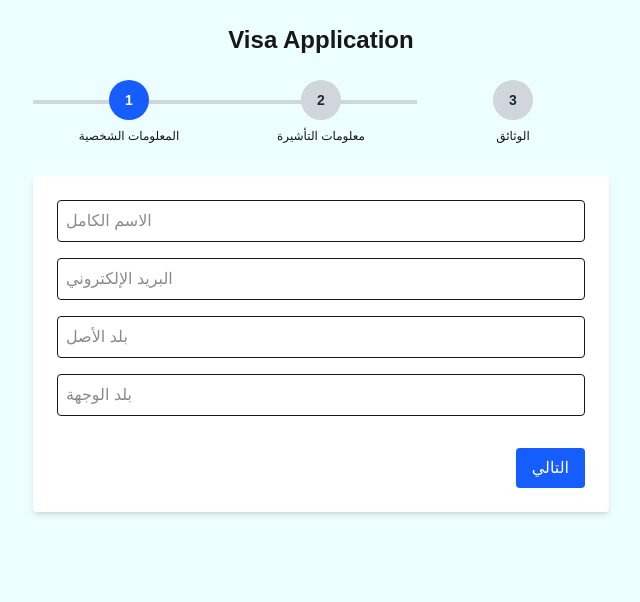
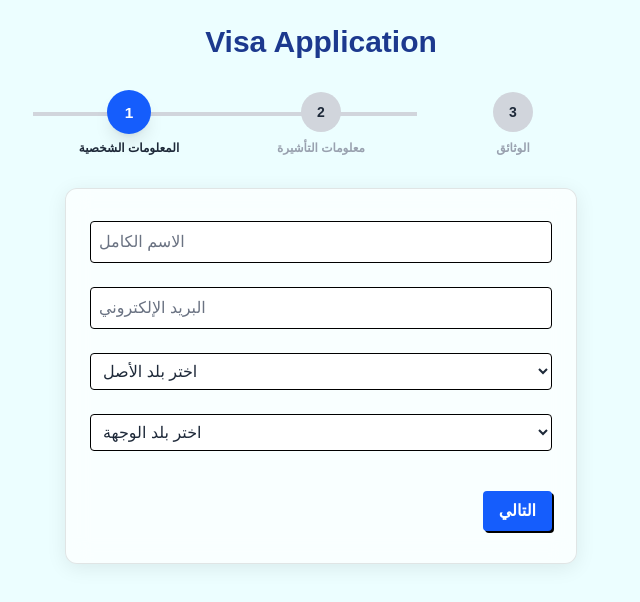
Before and after one commit to OualidBhd/swiftvisa-pro-max, a Next.js app: page /apply in a window 1280 px wide. Shown: the top 602 px of the page, without its empty margins (319-959 px from the left). Built offline with nearby package versions, Linux system fonts and the light colour scheme.

Commit message:
🔥 تحسين شكل خطوات التقديم: تحريك + Gradient

```diff
--- a/app/apply/page.tsx
+++ b/app/apply/page.tsx
@@ -2,7 +2,6 @@
 
 import { useState } from 'react';
 import { useRouter } from 'next/navigation';
-
 import UploadField from '@/components/FileUpload';
 
 export default function ApplyPage() {
@@ -79,13 +78,13 @@ export default function ApplyPage() {
   if (success) {
     return (
       <div className="min-h-screen flex flex-col items-center justify-center bg-cyan-50 text-center p-6">
-        <div className="bg-white p-6 rounded shadow-md w-full max-w-md">
+        <div className="bg-white border border-black rounded-xl shadow-[4px_4px_0px_black] p-6 w-full max-w-md">
           <h2 className="text-2xl font-bold text-green-600 mb-4">تم تقديم الطلب بنجاح!</h2>
           <p className="mb-2 text-gray-700">تم إرسال رمز التتبع إلى بريدك الإلكتروني:</p>
           <p className="font-mono text-blue-600 text-sm break-all">{trackingCode}</p>
           <button
             onClick={() => router.push('/tracking')}
-            className="mt-6 bg-blue-600 hover:bg-blue-700 text-white py-2 px-6 rounded-full"
+            className="mt-6 bg-white border border-black text-black font-bold py-2 px-6 rounded-full shadow-[2px_2px_0px_black] hover:bg-gray-100 transition"
           >
             الذهاب إلى صفحة التتبع
           </button>
@@ -95,8 +94,8 @@ export default function ApplyPage() {
   }
 
   return (
-    <div className="min-h-screen bg-cyan-50 p-6">
-      <h1 className="text-2xl font-bold mb-6 text-center">Visa Application</h1>
+    <div className="min-h-screen bg-cyan-50 p-4 sm:p-6">
+      <h1 className="text-2xl sm:text-3xl font-extrabold text-center text-blue-900 mb-8">Visa Application</h1>
 
       {/* Progress Bar */}
       <div className="flex justify-between mb-8 relative max-w-xl mx-auto">
@@ -104,45 +103,144 @@ export default function ApplyPage() {
     const current = index + 1 === step;
     const completed = index + 1 < step;
     return (
-            <div key={index} className="flex-1 flex flex-col items-center relative z-10">
-              <div className={`w-10 h-10 rounded-full flex items-center justify-center font-bold text-sm transition
-                ${current ? 'bg-blue-600 text-white' :
-                  completed ? 'bg-green-500 text-white' : 'bg-gray-300 text-gray-800'}`}>
+      <div
+        key={index}
+        className="flex-1 flex flex-col items-center relative z-10 transition-all duration-300 ease-in-out"
+      >
+        <div
+          className={`w-10 h-10 rounded-full flex items-center justify-center font-bold text-sm transition-all duration-300 ease-in-out
+            ${current ? 'bg-blue-600 text-white scale-110 shadow-lg' :
+              completed ? 'bg-green-500 text-white' : 'bg-gray-300 text-gray-800'}`}
+        >
           {index + 1}
         </div>
-              <span className="mt-2 text-xs text-center">{label}</span>
+        <span
+          className={`mt-2 text-xs font-semibold transition-all duration-300 ${
+            current || completed ? 'text-gray-800' : 'text-gray-400'
+          }`}
+        >
+          {label}
+        </span>
         {index < 2 && (
-                <div className={`absolute top-5 left-1/2 w-full h-1 transform -translate-x-1/2 z-[-1]
-                  ${step > index + 1 ? 'bg-green-500' : 'bg-gray-300'}`}>
-                </div>
+          <div
+            className={`absolute top-5 left-1/2 w-full h-1 transform -translate-x-1/2 z-[-1] transition-all duration-300
+              ${step > index + 1
+                ? 'bg-gradient-to-r from-green-400 to-green-600'
+                : 'bg-gray-300'
+              }`}
+          ></div>
         )}
       </div>
     );
   })}
 </div>
 
-      <form onSubmit={handleSubmit} className="bg-white p-6 rounded shadow-md space-y-4 max-w-xl mx-auto">
-        {/* Step 1 */}
+      {/* Form Container */}
+      <form
+  onSubmit={handleSubmit}
+  className="bg-white/70 backdrop-blur-md border border-black/10 rounded-xl shadow-[0_4px_20px_rgba(0,0,0,0.08)] px-6 py-8 space-y-6 w-full max-w-lg mx-auto"
+>
       {step === 1 && (
   <>
-            <input type="text" name="fullName" value={formData.fullName} onChange={handleInput}
-              placeholder="الاسم الكامل" className="w-full p-2 border rounded bg-white" required />
-            <input type="email" name="email" value={formData.email} onChange={handleInput}
-              placeholder="البريد الإلكتروني" className="w-full p-2 border rounded bg-white" required />
-            <input type="text" name="countryOfOrigin" value={formData.countryOfOrigin} onChange={handleInput}
-              placeholder="بلد الأصل" className="w-full p-2 border rounded bg-white" required />
-            <input type="text" name="destinationCountry" value={formData.destinationCountry} onChange={handleInput}
-              placeholder="بلد الوجهة" className="w-full p-2 border rounded bg-white" required />
+    <input
+      type="text"
+      name="fullName"
+      value={formData.fullName}
+      onChange={handleInput}
+      placeholder="الاسم الكامل"
+      className="w-full p-2 border border-black rounded bg-white text-gray-800 placeholder:text-gray-500"
+      required
+    />
+    <input
+      type="email"
+      name="email"
+      value={formData.email}
+      onChange={handleInput}
+      placeholder="البريد الإلكتروني"
+      className="w-full p-2 border border-black rounded bg-white text-gray-800 placeholder:text-gray-500"
+      required
+    />
+    <select
+  name="countryOfOrigin"
+  value={formData.countryOfOrigin}
+  onChange={handleInput}
+  className="w-full p-2 border border-black rounded bg-white text-gray-800 placeholder:text-gray-500"
+  required
+>
+  <option value="">اختر بلد الأصل</option>
+  <option value="Morocco">🇲🇦 المغرب</option>
+  <option value="Algeria">🇩🇿 الجزائر</option>
+  <option value="Tunisia">🇹🇳 تونس</option>
+  <option value="Egypt">🇪🇬 مصر</option>
+  <option value="Saudi Arabia">🇸🇦 السعودية</option>
+  <option value="France">🇫🇷 فرنسا</option>
+  <option value="Germany">🇩🇪 ألمانيا</option>
+  <option value="Spain">🇪🇸 إسبانيا</option>
+  <option value="Italy">🇮🇹 إيطاليا</option>
+  <option value="United States">🇺🇸 الولايات المتحدة</option>
+  <option value="United Kingdom">🇬🇧 المملكة المتحدة</option>
+  <option value="Canada">🇨🇦 كندا</option>
+  <option value="Turkey">🇹🇷 تركيا</option>
+  <option value="UAE">🇦🇪 الإمارات</option>
+  <option value="Qatar">🇶🇦 قطر</option>
+  <option value="Japan">🇯🇵 اليابان</option>
+  <option value="China">🇨🇳 الصين</option>
+  <option value="India">🇮🇳 الهند</option>
+  <option value="Brazil">🇧🇷 البرازيل</option>
+  <option value="South Africa">🇿🇦 جنوب أفريقيا</option>
+</select>
+
+    <select
+  name="destinationCountry"
+  value={formData.destinationCountry}
+  onChange={handleInput}
+  className="w-full p-2 border border-black rounded bg-white text-gray-800 placeholder:text-gray-500"
+  required
+>
+  <option value="">اختر بلد الوجهة</option>
+  <option value="Morocco">🇲🇦 المغرب</option>
+  <option value="Algeria">🇩🇿 الجزائر</option>
+  <option value="Tunisia">🇹🇳 تونس</option>
+  <option value="Egypt">🇪🇬 مصر</option>
+  <option value="Saudi Arabia">🇸🇦 السعودية</option>
+  <option value="France">🇫🇷 فرنسا</option>
+  <option value="Germany">🇩🇪 ألمانيا</option>
+  <option value="Spain">🇪🇸 إسبانيا</option>
+  <option value="Italy">🇮🇹 إيطاليا</option>
+  <option value="United States">🇺🇸 الولايات المتحدة</option>
+  <option value="United Kingdom">🇬🇧 المملكة المتحدة</option>
+  <option value="Canada">🇨🇦 كندا</option>
+  <option value="Turkey">🇹🇷 تركيا</option>
+  <option value="UAE">🇦🇪 الإمارات</option>
+  <option value="Qatar">🇶🇦 قطر</option>
+  <option value="Japan">🇯🇵 اليابان</option>
+  <option value="China">🇨🇳 الصين</option>
+  <option value="India">🇮🇳 الهند</option>
+  <option value="Brazil">🇧🇷 البرازيل</option>
+  <option value="South Africa">🇿🇦 جنوب أفريقيا</option>
+</select>
+
   </>
 )}
-
-        {/* Step 2 */}
 {step === 2 && (
   <>
-            <input type="text" name="visaType" value={formData.visaType} onChange={handleInput}
-              placeholder="نوع التأشيرة" className="w-full p-2 border rounded bg-white" required />
-            <input type="date" name="travelDate" value={formData.travelDate} onChange={handleInput}
-              className="w-full p-2 border rounded bg-white" required />
+    <input
+      type="text"
+      name="visaType"
+      value={formData.visaType}
+      onChange={handleInput}
+      placeholder="نوع التأشيرة"
+      className="w-full p-2 border border-black rounded bg-white text-gray-800 placeholder:text-gray-500"
+      required
+    />
+    <input
+      type="date"
+      name="travelDate"
+      value={formData.travelDate}
+      onChange={handleInput}
+      className="w-full p-2 border border-black rounded bg-white text-gray-800 placeholder:text-gray-500"
+      required
+    />
   </>
 )}
 
@@ -157,21 +255,29 @@ export default function ApplyPage() {
         )}
 
         {/* Navigation */}
-        <div className="flex justify-between pt-4">
+        <div className="flex justify-between pt-4 gap-4 flex-wrap">
           {step > 1 && (
-            <button type="button" onClick={() => setStep(step - 1)}
-              className="bg-gray-300 hover:bg-gray-400 text-gray-800 py-2 px-4 rounded">
+            <button
+              type="button"
+              onClick={() => setStep(step - 1)}
+              className="bg-white border border-black text-black font-bold py-2 px-4 rounded shadow-[2px_2px_0px_black] hover:bg-gray-100 transition"
+            >
               رجوع
             </button>
           )}
           {step < 3 ? (
-            <button type="button" onClick={() => setStep(step + 1)}
-              className="bg-blue-600 hover:bg-blue-700 text-white py-2 px-4 rounded ml-auto">
+            <button
+              type="button"
+              onClick={() => setStep(step + 1)}
+              className="bg-blue-600 text-white font-bold py-2 px-4 rounded shadow-[2px_2px_0px_black] hover:bg-blue-700 transition ml-auto"
+            >
               التالي
             </button>
           ) : (
-            <button type="submit"
-              className="bg-green-600 hover:bg-green-700 text-white py-2 px-4 rounded ml-auto">
+            <button
+              type="submit"
+              className="bg-green-600 text-white font-bold py-2 px-4 rounded shadow-[2px_2px_0px_black] hover:bg-green-700 transition ml-auto"
+            >
               إرسال الطلب
             </button>
           )}
--- a/package.json
+++ b/package.json
@@ -21,6 +21,7 @@
     "@vercel/speed-insights": "^1.2.0",
     "cloudinary": "^2.6.0",
     "formidable": "^3.5.4",
+    "framer-motion": "^12.23.3",
     "jszip": "^3.10.1",
     "next": "^15.3.1",
     "next-auth": "^4.24.7",
```
Also changed, not shown: app/page.tsx (+30 -12 lines), components/FileUpload.tsx (+34 -17 lines), components/landing/HeroSection.tsx (added, +44 -0 lines), public/illustrations/hero.png (added), 1 other file (tests, documents, lock files or other folders). Lines whose indentation alone changed are shown as unchanged.
